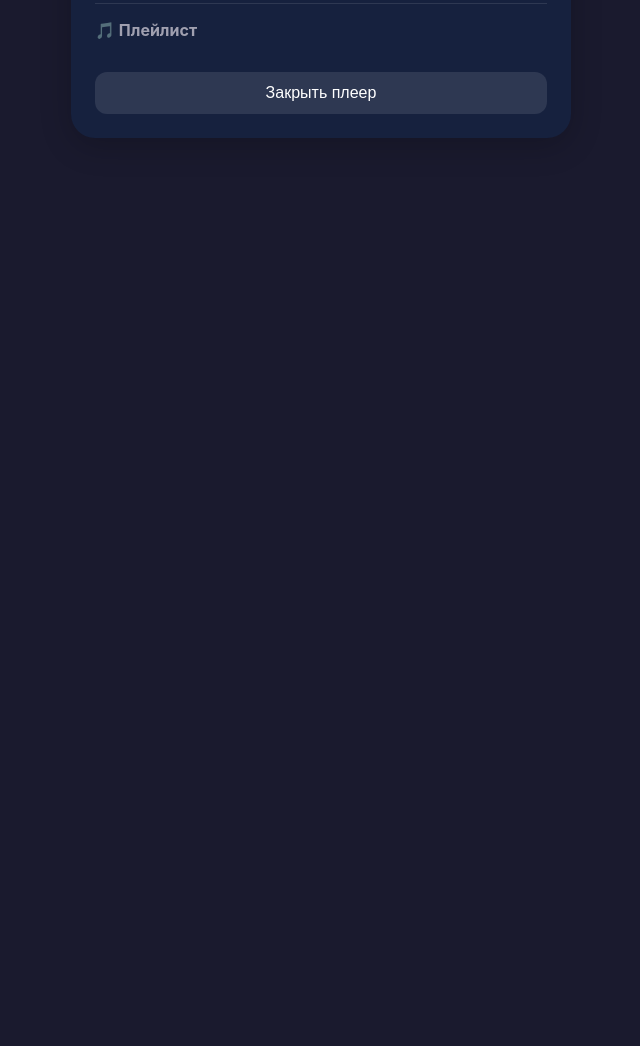
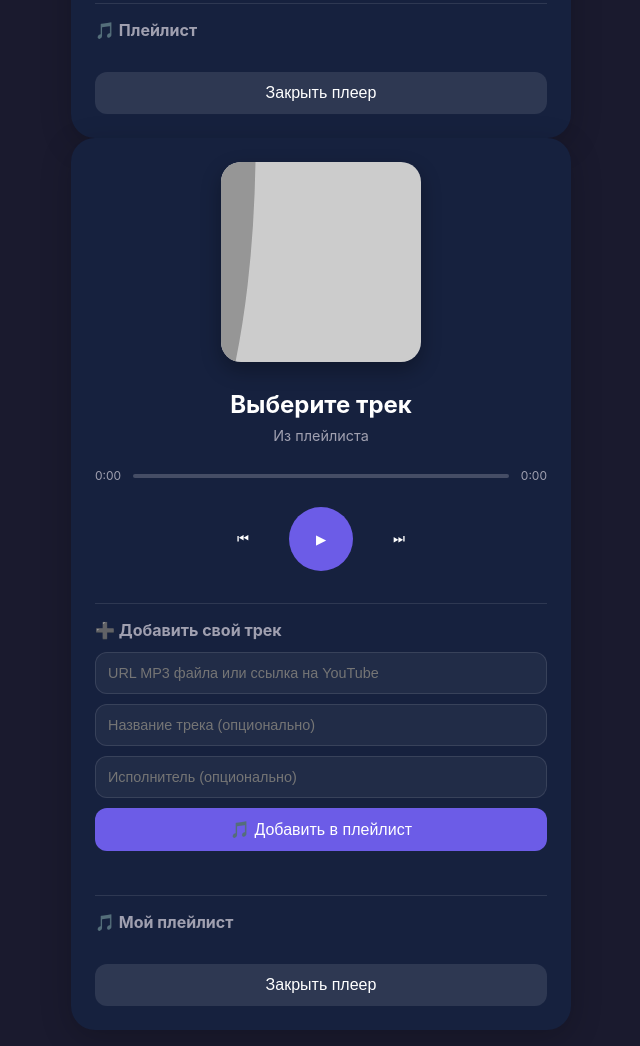
Before and after one commit to sikeeeeeeeeeeer-cmyk/sgm, a plain HTML site: page index.html in a window 1280 px wide. Shown: the part 478-1524 px from the top of the page, without its empty margins (319-959 px from the left). Before the commit the page ends 800 px from the top, so only its background shows below. Drawn offline with Linux system fonts and the light colour scheme; files that its build step writes are made by us from their sources; placeholder pictures from the web are drawn by us.

Commit message:
Update index.html

```diff
--- a/index.html
+++ b/index.html
@@ -53,7 +53,67 @@
             <button id="closeBtn" class="close-btn">Закрыть плеер</button>
         </div>
     </div>
+    <!DOCTYPE html>
+<html lang="ru">
+<head>
+    <meta charset="UTF-8">
+    <meta name="viewport" content="width=device-width, initial-scale=1.0, viewport-fit=cover">
+    <title>Music Player</title>
+    <link rel="stylesheet" href="style.css">
+    <script src="https://telegram.org/js/telegram-web-app.js"></script>
+</head>
+<body>
+    <div class="container">
+        <div class="player-card">
+            <!-- Блок плеера (как был раньше) -->
+            <div class="album-art" id="albumArt">
+                <img id="albumImage" src="https://via.placeholder.com/300/1a1a2e/4a4a6e?text=🎵" alt="Album art">
+            </div>
+
+            <div class="song-info">
+                <h2 id="songTitle">Выберите трек</h2>
+                <p id="songArtist">Из плейлиста</p>
+            </div>
+
+            <div class="progress-container">
+                <span id="currentTime">0:00</span>
+                <div class="progress-bar" id="progressBar">
+                    <div class="progress-fill" id="progressFill"></div>
+                </div>
+                <span id="duration">0:00</span>
+            </div>
+
+            <div class="controls">
+                <button class="ctrl-btn" id="prevBtn">⏮</button>
+                <button class="ctrl-btn play-pause" id="playPauseBtn">▶</button>
+                <button class="ctrl-btn" id="nextBtn">⏭</button>
+            </div>
+
+            <!-- НОВОЕ: Форма добавления трека -->
+            <div class="add-track-section">
+                <h3>➕ Добавить свой трек</h3>
+                <div class="add-track-form">
+                    <input type="text" id="trackUrl" placeholder="URL MP3 файла или ссылка на YouTube" class="input-field">
+                    <input type="text" id="trackTitle" placeholder="Название трека (опционально)" class="input-field">
+                    <input type="text" id="trackArtist" placeholder="Исполнитель (опционально)" class="input-field">
+                    <button id="addTrackBtn" class="add-btn">🎵 Добавить в плейлист</button>
+                </div>
+                <div id="addStatus" class="status-message"></div>
+            </div>
+
+            <div class="playlist-section">
+                <h3>🎵 Мой плейлист</h3>
+                <ul id="playlist" class="playlist"></ul>
+            </div>
+
+            <button id="closeBtn" class="close-btn">Закрыть плеер</button>
+        </div>
+    </div>
 
     <script src="script.js"></script>
 </body>
 </html>
+
+    <script src="script.js"></script>
+</body>
+</html>
```
